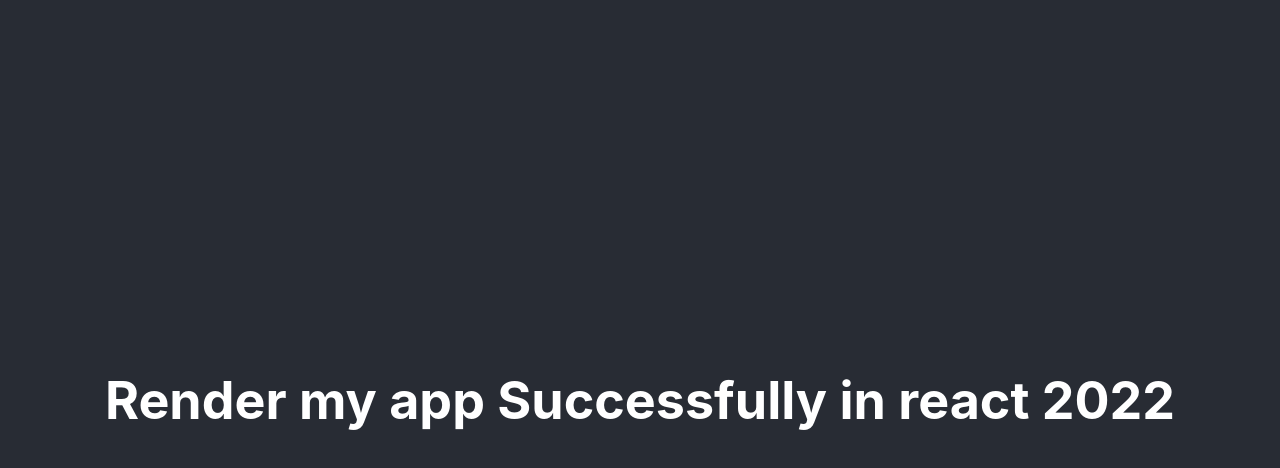
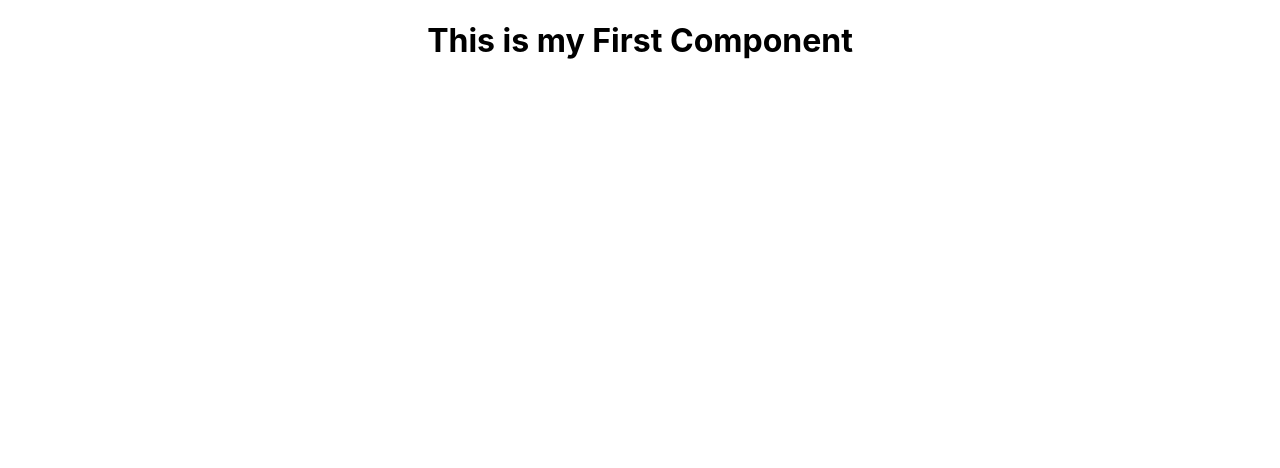
Before and after one commit to Shahariar348/LearningReact, a React (Create React App) app: page / in a window 1280 px wide. Shown: the top 468 px of the page. Built offline with nearby package versions, Linux system fonts and the light colour scheme.

Commit message:
Create First component in React

```diff
--- a/src/App.js
+++ b/src/App.js
@@ -1,12 +1,13 @@
 
 import './App.css';
+import CreateComponent from './Component/CreatCopponent';
+
+
 
 function App() {
   return (
     <div className="App">
-      <header className="App-header">
-        <h1>Render my app Successfully in react 2022</h1>
-      </header>
+         <CreateComponent/>
     </div>
   );
 }
--- /dev/null
+++ b/src/Component/CreatCopponent.jsx
@@ -0,0 +1,13 @@
+
+import React from "react";
+
+
+class CreateComponent extends React.Component{
+   render(){
+       return (
+         <h1>This is my First Component</h1>
+       )
+   }
+}
+
+export default CreateComponent
```
